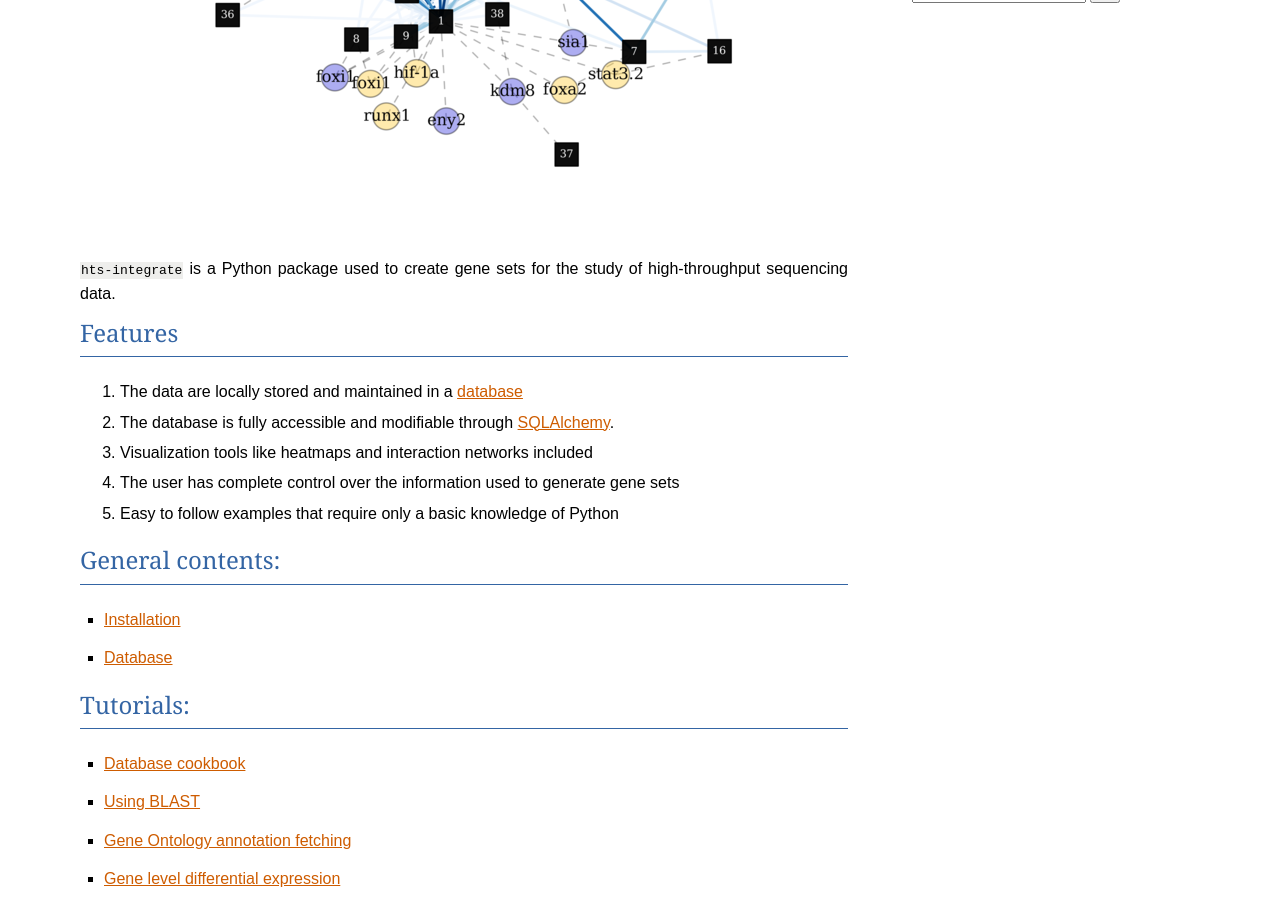
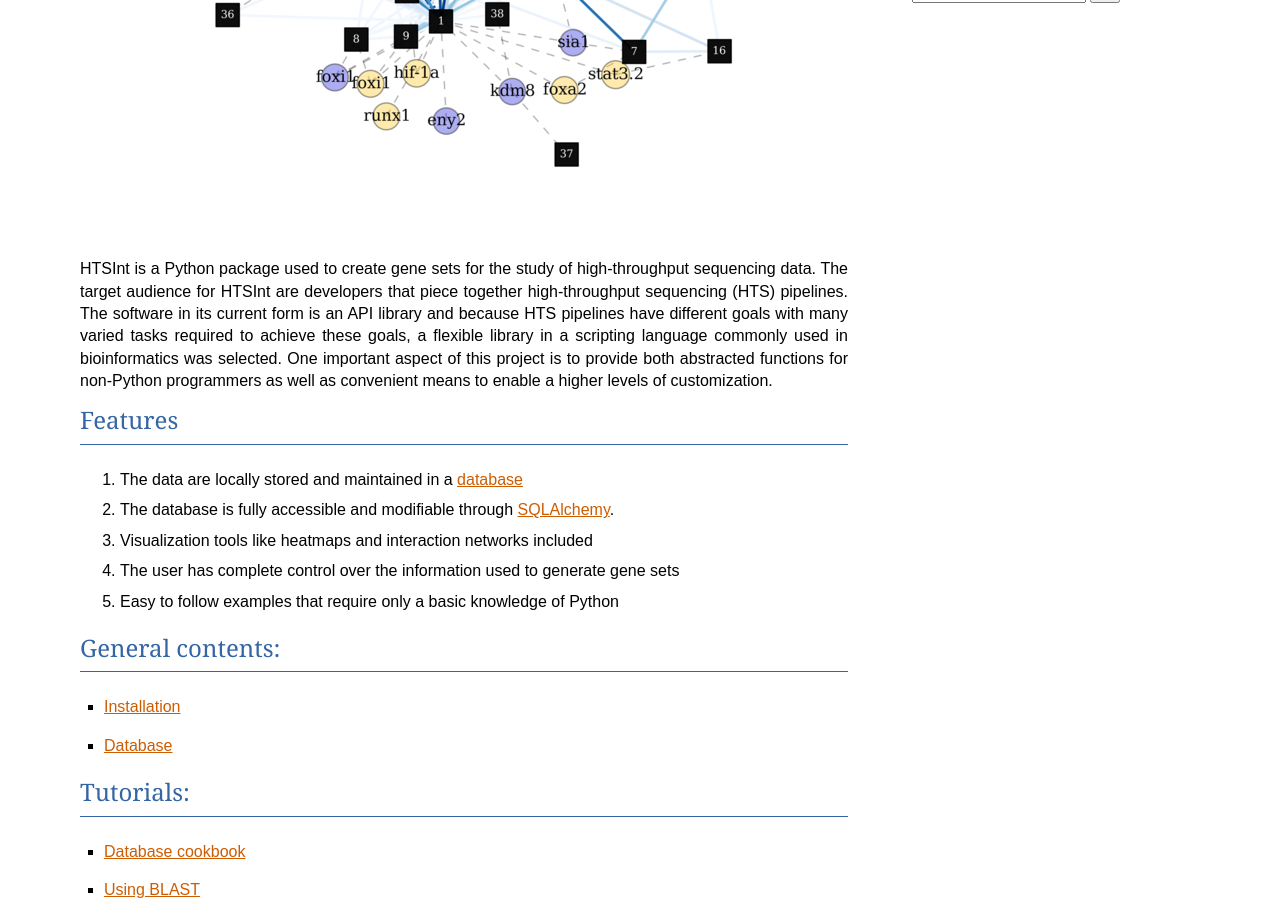
Before and after one commit to ajrichards/htsint, a Sphinx documentation site: the page built from docs/index.rst, in a window 1280 px wide and 900 px high, scrolled down 491 px. Built offline with Sphinx 7.4.7, drawn with Linux system fonts in a browser that asks for light colours; formulas are drawn with MathJax 3; the version number could not be read and is left out.

Commit message:
updating docs for the 0.5 release (hts-integrate deprc)

```diff
--- a/docs/database.rst
+++ b/docs/database.rst
@@ -24,7 +24,7 @@
 There are 4 step that you need to carry out in order to have a working database.
 
 1. Install `PostgreSQL <http://www.postgresql.org>`_ and create an empty database
-2. Modify the `hts-integrate` config file
+2. Modify the `htsint` config file
 3. Fetch all necessary data files
 4. Populate the datbase
 
@@ -103,8 +103,8 @@
 Alternatively, it is possible to edit this file directly.  To locate the directory where it is stored you may type the following.
 
 >>> import os
->>> os.path.join(os.path.expanduser('~'),".hts-integrate")
-'/home/adam/.hts-integrate'
+>>> os.path.join(os.path.expanduser('~'),".htsint")
+'/home/adam/.htsint'
 
 The dbport (default '5432') and dbhost (default 'localhost') may also be configured.
 
--- a/docs/index.rst
+++ b/docs/index.rst
@@ -7,7 +7,7 @@
 
 .. figure:: example_web.png
 
-``hts-integrate`` is a Python package used to create gene sets for the study of high-throughput sequencing data.
+HTSInt is a Python package used to create gene sets for the study of high-throughput sequencing data.  The target audience for HTSInt are developers that piece together high-throughput sequencing (HTS) pipelines.  The software in its current form is an API library and because HTS pipelines have different goals with many varied tasks required to achieve these goals, a flexible library in a scripting language commonly used in bioinformatics was selected.  One important aspect of this project is to provide both abstracted functions for non-Python programmers as well as convenient means to enable a higher levels of customization.
 
 Features
 ------------
--- a/setup.py
+++ b/setup.py
@@ -23,7 +23,7 @@
 
 """
 
-REQUIRES = ['numpy', 'matplotlib','networkx','sqlalchemy','biopython']
+REQUIRES = ['numpy', 'matplotlib','networkx','sqlalchemy','psycopg2','biopython']
 DISTNAME = 'htsint'
 LICENSE = 'BSD 3-Clause'
 AUTHOR = "Adam J Richards"
```
Also changed, not shown: README.rst (+13 -13 lines), 1 other file.
